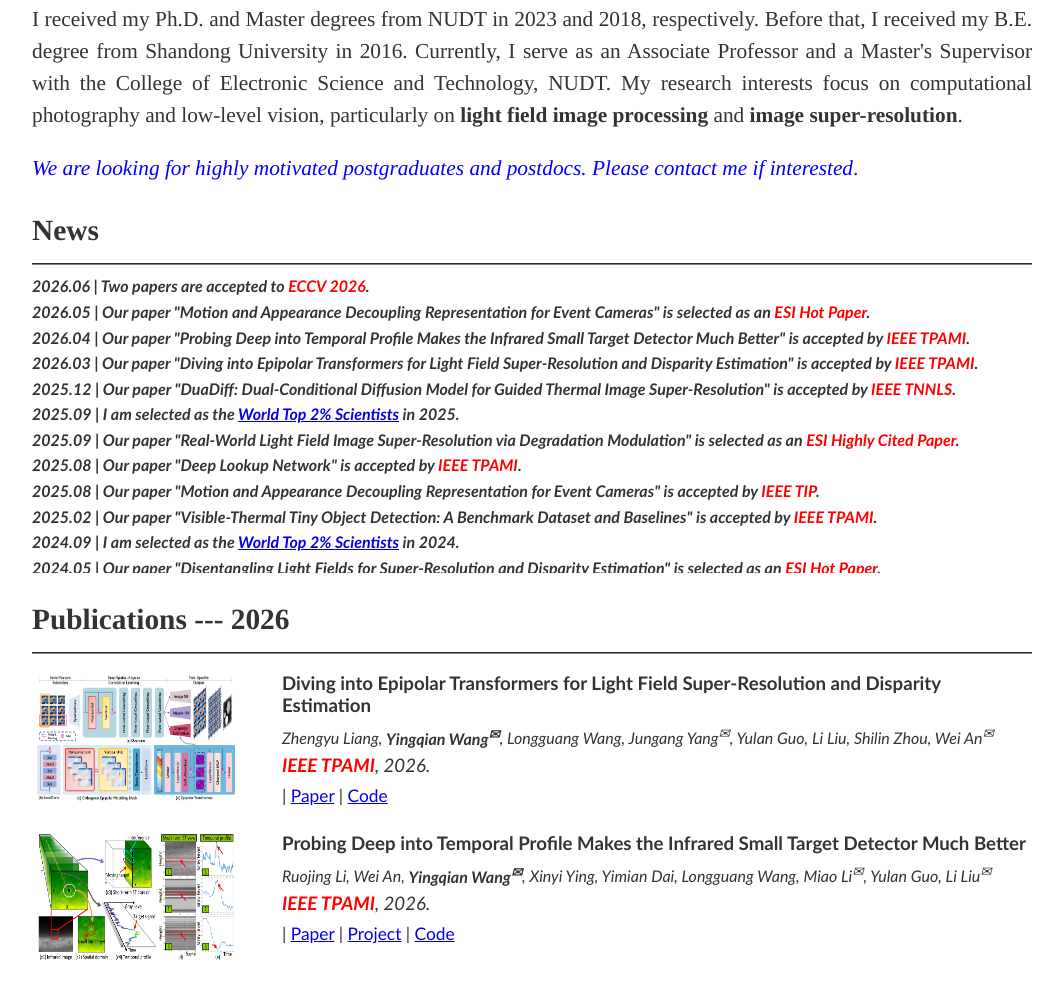
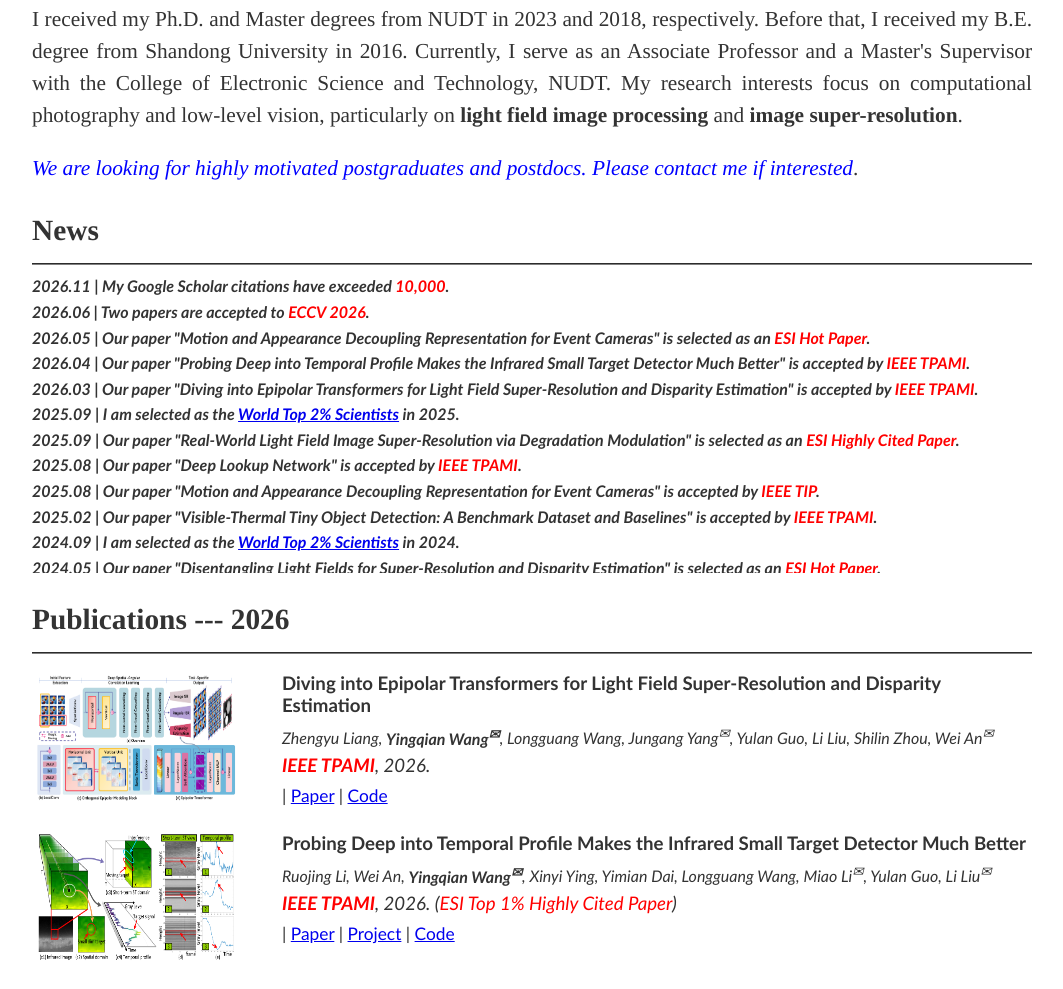
Before and after one commit to YingqianWang/yingqianwang.github.io, a plain HTML site: page index.html in a window 1280 px wide. Shown: the part 406-1395 px from the top of the page, without its empty margins (108-1171 px from the left). Drawn offline with Linux system fonts and the light colour scheme.

Commit message:
Update index.html

```diff
--- a/index.html
+++ b/index.html
@@ -192,11 +192,11 @@
 		<div class="paper long"><b>
 			<div class="sub-right">
 			<div class="paperName"><b>
+			2026.11 | My Google Scholar citations have exceeded <span style="color:red">10,000</span>. <br>
 			2026.06 | Two papers are accepted to <span style="color:red">ECCV 2026</span>.<br>
 			2026.05 | Our paper "Motion and Appearance Decoupling Representation for Event Cameras" is selected as an <span style="color:red">ESI Hot Paper</span>.<br>
 			2026.04 | Our paper "Probing Deep into Temporal Profile Makes the Infrared Small Target Detector Much Better" is accepted by <span style="color:red">IEEE TPAMI</span>.<br>
 			2026.03 | Our paper "Diving into Epipolar Transformers for Light Field Super-Resolution and Disparity Estimation" is accepted by <span style="color:red">IEEE TPAMI</span>.<br>
-			2025.12 | Our paper "DuaDiff: Dual-Conditional Diffusion Model for Guided Thermal Image Super-Resolution" is accepted by <span style="color:red">IEEE TNNLS</span>.<br>
 			2025.09 | I am selected as the <a href="https://topresearcherslist.com/Home/Search?AuthFull=Wang%2C+Yingqian" target="_blank" rel="nofollow">World Top 2% Scientists</a> in 2025.<br>
 			2025.09 | Our paper "Real-World Light Field Image Super-Resolution via Degradation Modulation" is selected as an <span style="color:red">ESI Highly Cited Paper</span>.<br>
 			2025.08 | Our paper "Deep Lookup Network" is accepted by <span style="color:red">IEEE TPAMI</span>.<br>
@@ -275,7 +275,7 @@
 						Ruojing Li, Wei An, <b>Yingqian Wang<sup>✉</sup></b>, Xinyi Ying, Yimian Dai, Longguang Wang, Miao Li<sup>✉</sup>, Yulan Guo, Li Liu<sup>✉</sup>
 					</div>
 					<div class="paperPub">
-						<span style="color:red"> <b>IEEE TPAMI</b></span>, 2026. <br>
+						<span style="color:red"> <b>IEEE TPAMI</b></span>, 2026. (<span style="color:red">ESI Top 1% Highly Cited Paper</span>)<br>
 					</div>
 					<div class="paperLink">
 						| <a href="https://ieeexplore.ieee.org/stamp/stamp.jsp?tp=&arnumber=11479915" target="_blank" rel="nofollow">Paper</a>
```
